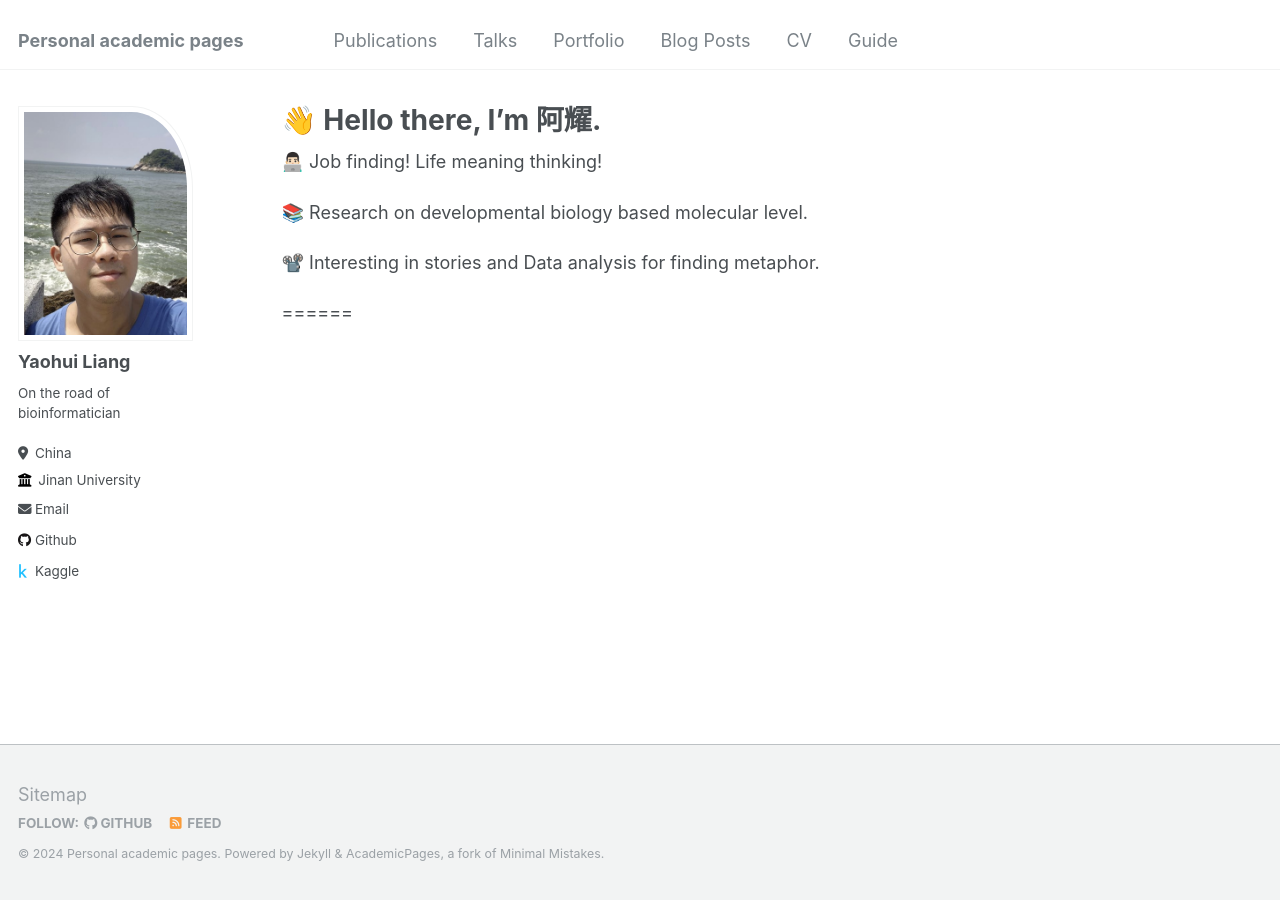
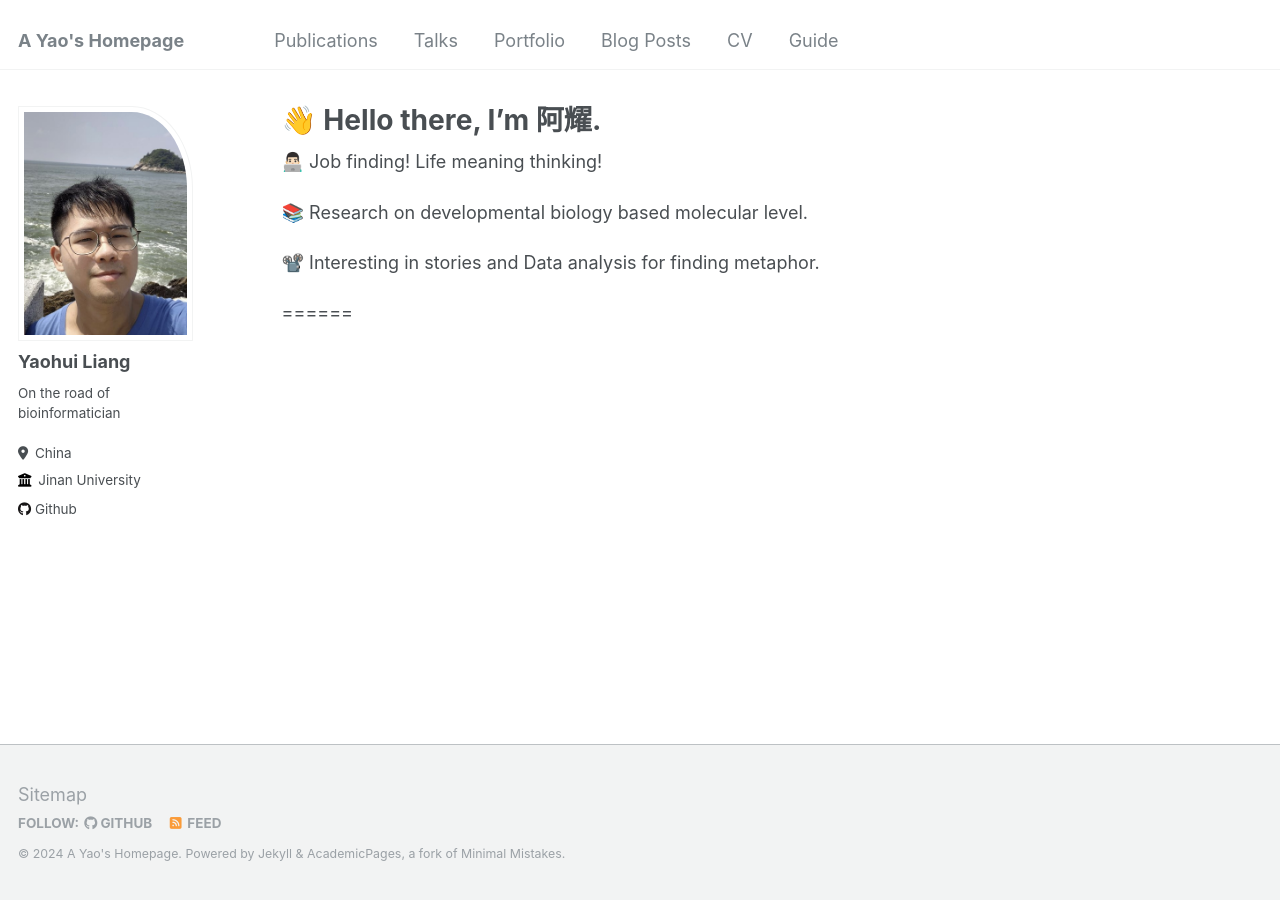
Before and after one commit to Stupid1Fish/Academic-Pages, a Jekyll site: the page built from _pages/about.md, in a window 1280 px wide. Built offline with Jekyll 4.4.1, drawn with Linux system fonts in a browser that asks for light colours.

Commit message:
Update _config.yml

```diff
--- a/_config.yml
+++ b/_config.yml
@@ -8,7 +8,7 @@
 
 # Basic Site Settings
 locale                   : "en-US"
-title                    : "Personal academic pages"
+title                    : "A Yao's Homepage"
 title_separator          : "-"
 name                     : # &name "Your Name"
 description              : # &description "personal description"
@@ -28,7 +28,7 @@ author:
   location         : "China"
   employer         : "Jinan University"
   uri              : # URL
-  email            : "a245494707@gmail.com"
+  email            : # "a245494707@gmail.com"
 
   # Academic websites
   arxiv            : # URL - Update with the correct link to your profile
@@ -44,7 +44,7 @@ author:
   codepen          : # Username
   dribbble         : # Username
   github           : "https://github.com/Stupid1Fish"
-  kaggle           : "https://www.kaggle.com/fish321"
+  kaggle           : #"https://www.kaggle.com/fish321"
   stackoverflow    : # User number or user number and name (i.e., use "1" or "1/jeff-atwood")
 
   # Social media
```
